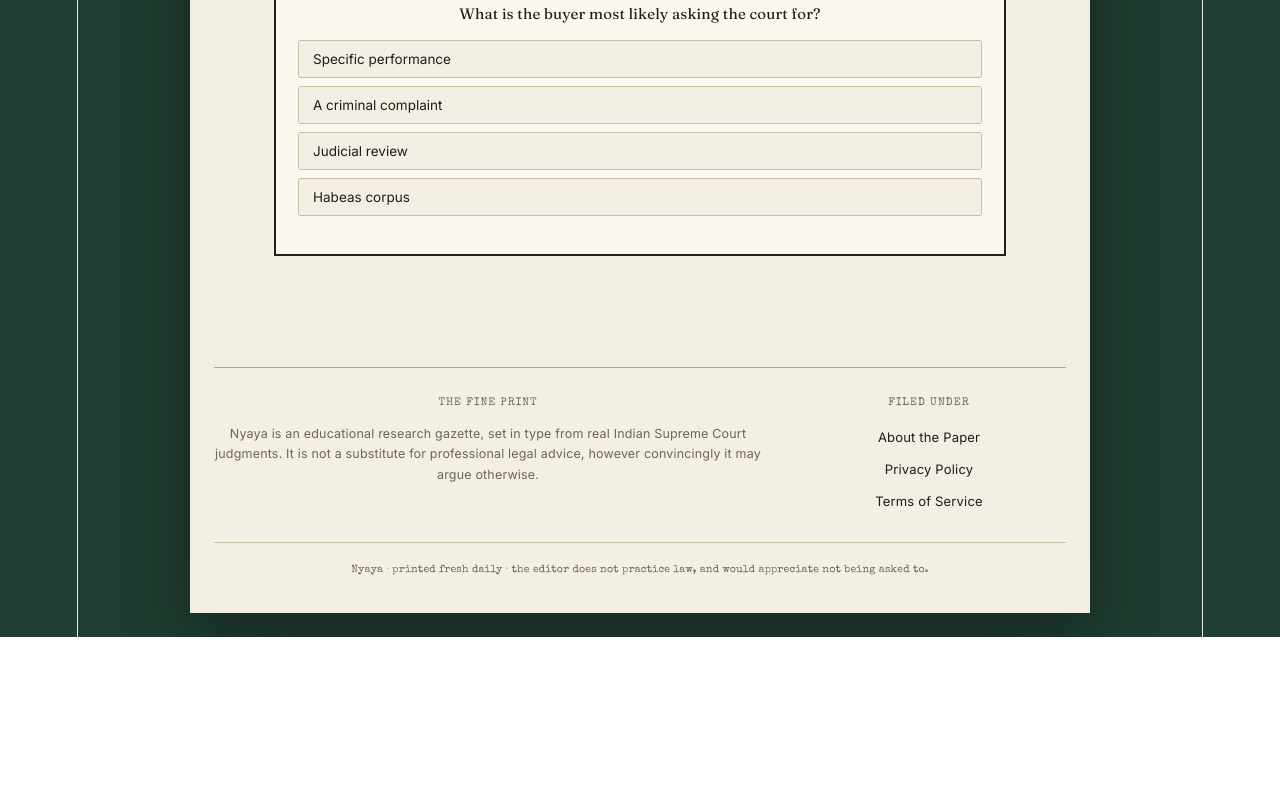
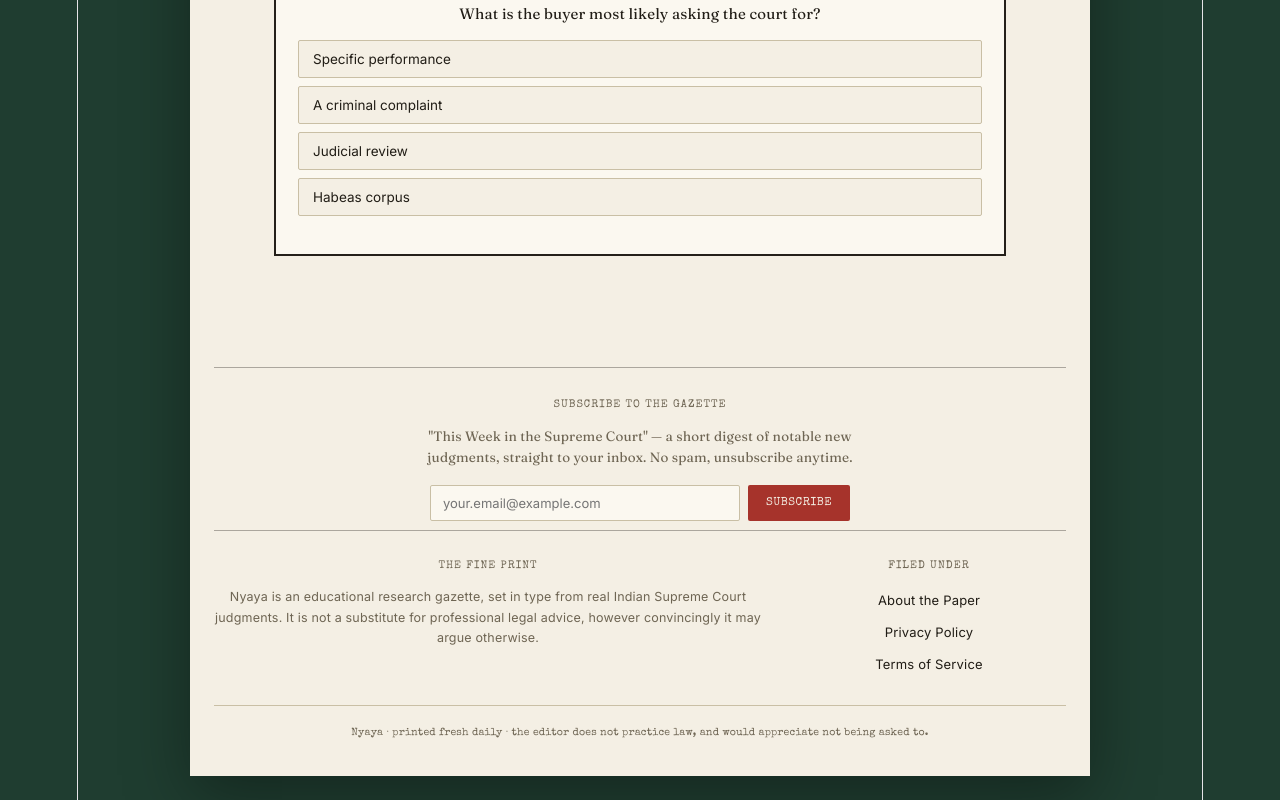
Before and after one commit to Kanavvv/legal-research-tool, a React (Vite) app in the folder frontend/: page / in a window 1280 px wide. Shown: the part 2602-3402 px from the top of the page. Before the commit the page ends 3239 px from the top, so only its background shows below. Built offline with nearby package versions, Linux system fonts and the light colour scheme; a web font is replaced by a local one.

Commit message:
Add newsletter signup form to footer

```diff
--- a/frontend/src/App.css
+++ b/frontend/src/App.css
@@ -1073,3 +1073,65 @@ html, body {
 
 .argument-submit-row button:hover:not(:disabled) { filter: brightness(1.1); }
 .argument-submit-row button:disabled { opacity: 0.6; }
+
+/* ---------- Newsletter signup ---------- */
+.newsletter-block {
+  max-width: 900px;
+  margin: 0 auto;
+  padding: 24px 24px 6px;
+  text-align: center;
+}
+
+.newsletter-sub {
+  font-family: "Fraunces", Georgia, serif;
+  font-style: italic;
+  font-size: 13.5px;
+  color: var(--ink-dim);
+  max-width: 480px;
+  margin: 6px auto 16px;
+  line-height: 1.6;
+}
+
+.newsletter-form {
+  display: flex;
+  justify-content: center;
+  gap: 8px;
+  max-width: 420px;
+  margin: 0 auto;
+}
+
+.newsletter-form input {
+  flex: 1;
+  border: 1px solid var(--rule-light);
+  background: var(--card);
+  color: var(--ink);
+  padding: 9px 12px;
+  font-family: "Inter", sans-serif;
+  font-size: 13px;
+  border-radius: 2px;
+}
+
+.newsletter-form button {
+  background: var(--red);
+  color: var(--paper);
+  border: none;
+  padding: 9px 18px;
+  font-family: "Special Elite", monospace;
+  font-size: 11.5px;
+  letter-spacing: 0.5px;
+  text-transform: uppercase;
+  cursor: pointer;
+  border-radius: 2px;
+  white-space: nowrap;
+}
+
+.newsletter-form button:hover:not(:disabled) { filter: brightness(1.1); }
+.newsletter-form button:disabled { opacity: 0.6; }
+
+.newsletter-status {
+  font-family: "Special Elite", monospace;
+  font-size: 12px;
+  color: var(--green);
+}
+
+.newsletter-status.error { color: var(--red); }
--- a/frontend/src/components/Footer.jsx
+++ b/frontend/src/components/Footer.jsx
@@ -1,9 +1,64 @@
+import { useState } from "react";
 import { Link } from "react-router-dom";
 
+const API_URL = "https://legal-research-backend-256323345647.us-central1.run.app";
+
 export default function Footer() {
+  const [email, setEmail] = useState("");
+  const [status, setStatus] = useState(""); // "", "loading", "done", "already", "error"
+
+  async function handleSubscribe(e) {
+    e.preventDefault();
+    if (!email.trim()) return;
+    setStatus("loading");
+    try {
+      const res = await fetch(`${API_URL}/subscribe`, {
+        method: "POST",
+        headers: { "Content-Type": "application/json" },
+        body: JSON.stringify({ email }),
+      });
+      const data = await res.json();
+      if (!res.ok) throw new Error(data.detail || "Something went wrong");
+      setStatus(data.status === "already_subscribed" ? "already" : "done");
+      setEmail("");
+    } catch (err) {
+      setStatus("error");
+    }
+  }
+
   return (
     <footer className="gazette-footer">
       <div className="masthead-rule-thin" />
+
+      <div className="newsletter-block">
+        <div className="footer-heading">Subscribe to the Gazette</div>
+        <p className="newsletter-sub">
+          "This Week in the Supreme Court" &mdash; a short digest of notable new judgments,
+          straight to your inbox. No spam, unsubscribe anytime.
+        </p>
+        {status === "done" ? (
+          <div className="newsletter-status">You're subscribed. First issue lands next notable week.</div>
+        ) : status === "already" ? (
+          <div className="newsletter-status">You're already on the list.</div>
+        ) : (
+          <form className="newsletter-form" onSubmit={handleSubscribe}>
+            <input
+              type="email"
+              placeholder="your.email@example.com"
+              value={email}
+              onChange={(e) => setEmail(e.target.value)}
+              required
+            />
+            <button type="submit" disabled={status === "loading"}>
+              {status === "loading" ? "..." : "Subscribe"}
+            </button>
+          </form>
+        )}
+        {status === "error" && <div className="newsletter-status error">Couldn't subscribe right now &mdash; try again shortly.</div>}
+      </div>
+
+      <div className="masthead-rule-thin" />
+
       <div className="footer-columns">
         <div className="footer-col">
           <div className="footer-heading">The Fine Print</div>
```
